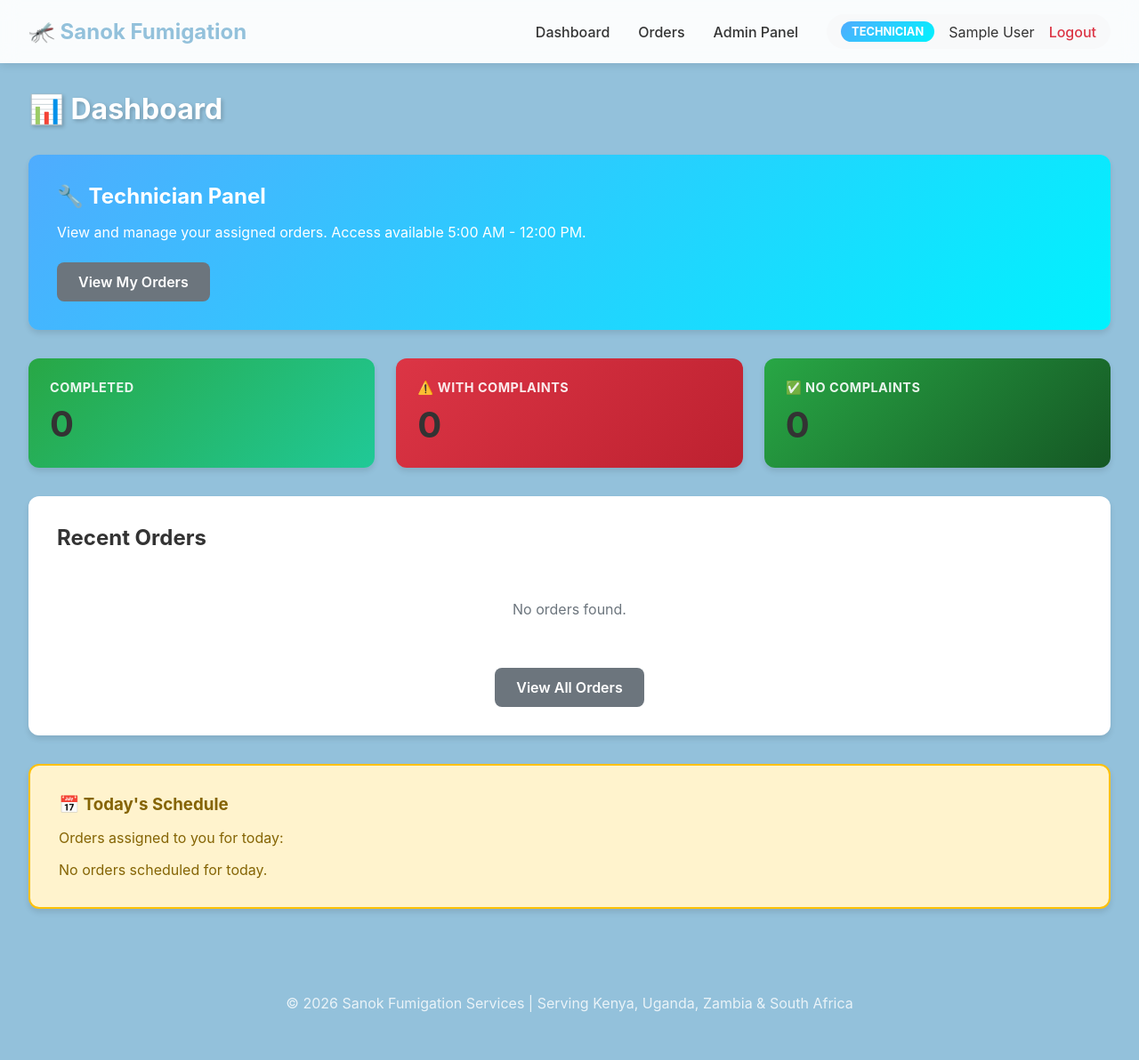
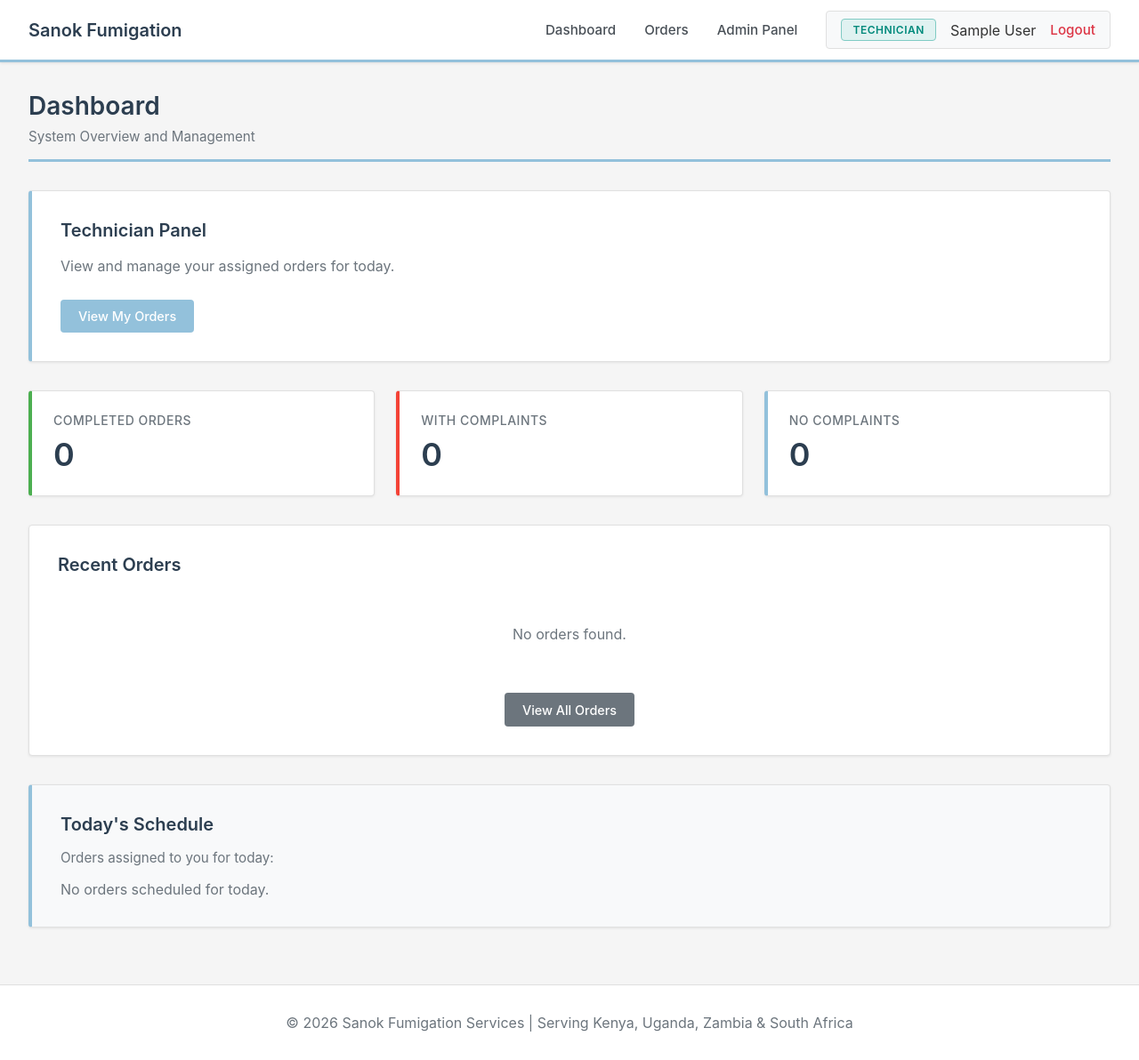
Before and after one commit to NyasimiPhilip/sanok_admin, a Django app: page /dashboard/ in a window 1280 px wide. Shown: the whole page at 89% size. Before the commit the page ends 1138 px from the top, so only its background shows below. Run offline with Django 5.2, Linux system fonts and the light colour scheme; the visitor is signed in with stand-in values (Sample User, id 1); data that the repository does not hold is empty.

Commit message:
Redesign to professional enterprise style - SAP-like design with blue color scheme, minimal emojis, clean typography

```diff
--- a/bookings/templates/base.html
+++ b/bookings/templates/base.html
@@ -13,25 +13,25 @@
 
         body {
             font-family: -apple-system, BlinkMacSystemFont, 'Segoe UI', Roboto, 'Helvetica Neue', Arial, sans-serif;
-            background: #93c1db;
+            background: #f5f5f5;
             min-height: 100vh;
             color: #333;
         }
 
         .navbar {
-            background: rgba(255, 255, 255, 0.95);
-            backdrop-filter: blur(10px);
-            padding: 1rem 2rem;
-            box-shadow: 0 2px 10px rgba(0, 0, 0, 0.1);
+            background: white;
+            padding: 0.75rem 2rem;
+            box-shadow: 0 1px 3px rgba(0, 0, 0, 0.1);
             display: flex;
             justify-content: space-between;
             align-items: center;
+            border-bottom: 3px solid #93c1db;
         }
 
         .navbar-brand {
-            font-size: 1.5rem;
-            font-weight: bold;
-            color: #93c1db;
+            font-size: 1.25rem;
+            font-weight: 600;
+            color: #2c3e50;
             text-decoration: none;
         }
 
@@ -42,10 +42,11 @@
         }
 
         .navbar-menu a {
-            color: #333;
+            color: #495057;
             text-decoration: none;
-            transition: color 0.3s;
+            transition: color 0.2s;
             font-weight: 500;
+            font-size: 0.95rem;
         }
 
         .navbar-menu a:hover {
@@ -58,30 +59,35 @@
             gap: 1rem;
             padding: 0.5rem 1rem;
             background: #f8f9fa;
-            border-radius: 20px;
+            border-radius: 4px;
+            border: 1px solid #e0e0e0;
         }
 
         .role-badge {
             padding: 0.25rem 0.75rem;
-            border-radius: 12px;
-            font-size: 0.8rem;
-            font-weight: bold;
+            border-radius: 4px;
+            font-size: 0.75rem;
+            font-weight: 600;
             text-transform: uppercase;
+            letter-spacing: 0.5px;
         }
 
         .role-super-admin {
-            background: #93c1db;
-            color: white;
+            background: #e3f2fd;
+            color: #1976d2;
+            border: 1px solid #93c1db;
         }
 
         .role-admin {
-            background: linear-gradient(135deg, #f093fb 0%, #f5576c 100%);
-            color: white;
+            background: #e8eaf6;
+            color: #5c6bc0;
+            border: 1px solid #9fa8da;
         }
 
         .role-technician {
-            background: linear-gradient(135deg, #4facfe 0%, #00f2fe 100%);
-            color: white;
+            background: #e0f2f1;
+            color: #00897b;
+            border: 1px solid #80cbc4;
         }
 
         .container {
@@ -92,21 +98,23 @@
 
         .card {
             background: white;
-            border-radius: 12px;
-            box-shadow: 0 4px 6px rgba(0, 0, 0, 0.1);
+            border-radius: 4px;
+            box-shadow: 0 1px 3px rgba(0, 0, 0, 0.08);
             padding: 2rem;
             margin-bottom: 2rem;
+            border: 1px solid #e0e0e0;
         }
 
         .btn {
-            padding: 0.75rem 1.5rem;
+            padding: 0.65rem 1.25rem;
             border: none;
-            border-radius: 8px;
-            font-weight: 600;
+            border-radius: 4px;
+            font-weight: 500;
             cursor: pointer;
-            transition: all 0.3s;
+            transition: all 0.2s;
             text-decoration: none;
             display: inline-block;
+            font-size: 0.9rem;
         }
 
         .btn-primary {
@@ -228,25 +245,27 @@
 
         .stat-card {
             background: white;
-            border-radius: 12px;
+            border-radius: 4px;
             padding: 1.5rem;
-            box-shadow: 0 4px 6px rgba(0, 0, 0, 0.1);
+            box-shadow: 0 1px 3px rgba(0, 0, 0, 0.08);
             display: flex;
             flex-direction: column;
             gap: 0.5rem;
+            border: 1px solid #e0e0e0;
         }
 
         .stat-card h3 {
-            font-size: 0.9rem;
+            font-size: 0.85rem;
             color: #6c757d;
             text-transform: uppercase;
             letter-spacing: 0.5px;
+            font-weight: 500;
         }
 
         .stat-card .value {
-            font-size: 2.5rem;
-            font-weight: bold;
-            color: #333;
+            font-size: 2.25rem;
+            font-weight: 600;
+            color: #2c3e50;
         }
 
         .form-group {
@@ -281,8 +300,10 @@
         footer {
             text-align: center;
             padding: 2rem;
-            color: rgba(255, 255, 255, 0.8);
+            color: #6c757d;
             margin-top: 4rem;
+            background: white;
+            border-top: 1px solid #e0e0e0;
         }
 
         /* ============================================
@@ -552,7 +573,7 @@
 <body>
     {% if user.is_authenticated %}
     <nav class="navbar">
-        <a href="{% url 'home' %}" class="navbar-brand">🦟 Sanok Fumigation</a>
+        <a href="{% url 'home' %}" class="navbar-brand">Sanok Fumigation</a>
         <button class="mobile-menu-toggle" onclick="toggleMobileMenu()">☰</button>
         <div class="navbar-menu" id="navbarMenu">
             <a href="{% url 'dashboard' %}">Dashboard</a>
--- a/bookings/templates/dashboard.html
+++ b/bookings/templates/dashboard.html
@@ -3,72 +3,73 @@
 {% block title %}Dashboard - Sanok Fumigation{% endblock %}
 
 {% block content %}
-<h1 style="color: white; margin-bottom: 2rem; text-shadow: 2px 2px 4px rgba(0,0,0,0.2);">
-    📊 Dashboard
-</h1>
+<div style="border-bottom: 3px solid #93c1db; padding-bottom: 1rem; margin-bottom: 2rem;">
+    <h1 style="color: #2c3e50; margin: 0; font-weight: 600; font-size: 1.75rem;">Dashboard</h1>
+    <p style="color: #6c757d; margin-top: 0.5rem; font-size: 0.95rem;">System Overview and Management</p>
+</div>
 
 {% if user.is_super_admin %}
-<div class="card" style="background: #93c1db; color: white; margin-bottom: 2rem;">
-    <h2 style="color: white; margin-bottom: 1rem;">🔑 Super Admin Panel</h2>
-    <p>You have full system access and can manage administrators and technicians.</p>
+<div class="card" style="border-left: 4px solid #93c1db; margin-bottom: 2rem;">
+    <h2 style="color: #2c3e50; margin-bottom: 1rem; font-size: 1.25rem; font-weight: 600;">Super Administrator Panel</h2>
+    <p style="color: #6c757d; line-height: 1.6;">Full system access granted. Manage administrators and technicians across all regions.</p>
     <div style="margin-top: 1.5rem; display: flex; gap: 1rem;">
-        <a href="{% url 'user_list' %}" class="btn btn-secondary">Manage Users</a>
-        <a href="{% url 'booking_create' %}" class="btn btn-success">Create New Order</a>
+        <a href="{% url 'user_list' %}" class="btn btn-primary">Manage Users</a>
+        <a href="{% url 'booking_create' %}" class="btn btn-primary">Create New Order</a>
     </div>
 </div>
 {% elif user.is_admin %}
-<div class="card" style="background: linear-gradient(135deg, #f093fb 0%, #f5576c 100%); color: white; margin-bottom: 2rem;">
-    <h2 style="color: white; margin-bottom: 1rem;">👨‍💼 Admin Panel</h2>
-    <p>You can create orders 24/7 and manage technicians in your region.</p>
+<div class="card" style="border-left: 4px solid #93c1db; margin-bottom: 2rem;">
+    <h2 style="color: #2c3e50; margin-bottom: 1rem; font-size: 1.25rem; font-weight: 600;">Administrator Panel</h2>
+    <p style="color: #6c757d; line-height: 1.6;">Create and manage orders. Assign tasks to technicians in your region.</p>
     <div style="margin-top: 1.5rem; display: flex; gap: 1rem;">
-        <a href="{% url 'user_list' %}" class="btn btn-secondary">Manage Technicians</a>
-        <a href="{% url 'booking_create' %}" class="btn btn-success">Create New Order</a>
+        <a href="{% url 'user_list' %}" class="btn btn-primary">Manage Technicians</a>
+        <a href="{% url 'booking_create' %}" class="btn btn-primary">Create New Order</a>
     </div>
 </div>
 {% else %}
-<div class="card" style="background: linear-gradient(135deg, #4facfe 0%, #00f2fe 100%); color: white; margin-bottom: 2rem;">
-    <h2 style="color: white; margin-bottom: 1rem;">🔧 Technician Panel</h2>
-    <p>View and manage your assigned orders. Access available 5:00 AM - 12:00 PM.</p>
+<div class="card" style="border-left: 4px solid #93c1db; margin-bottom: 2rem;">
+    <h2 style="color: #2c3e50; margin-bottom: 1rem; font-size: 1.25rem; font-weight: 600;">Technician Panel</h2>
+    <p style="color: #6c757d; line-height: 1.6;">View and manage your assigned orders for today.</p>
     <div style="margin-top: 1.5rem;">
-        <a href="{% url 'booking_list' %}" class="btn btn-secondary">View My Orders</a>
+        <a href="{% url 'booking_list' %}" class="btn btn-primary">View My Orders</a>
     </div>
 </div>
 {% endif %}
 
 <!-- Statistics Cards -->
 <div class="stats-grid">
-    <div class="stat-card" style="background: linear-gradient(135deg, #28a745 0%, #20c997 100%); color: white;">
-        <h3 style="color: rgba(255,255,255,0.9);">Completed</h3>
-        <div class="value">{{ stats.completed_orders }}</div>
+    <div class="stat-card" style="background: white; border: 1px solid #e0e0e0; border-left: 4px solid #4caf50;">
+        <h3 style="color: #6c757d; font-size: 0.875rem; font-weight: 500;">Completed Orders</h3>
+        <div class="value" style="color: #2c3e50;">{{ stats.completed_orders }}</div>
     </div>
 
-    <div class="stat-card" style="background: linear-gradient(135deg, #dc3545 0%, #bd2130 100%); color: white;">
-        <h3 style="color: rgba(255,255,255,0.9);">⚠️ With Complaints</h3>
-        <div class="value">{{ stats.orders_with_complaints }}</div>
+    <div class="stat-card" style="background: white; border: 1px solid #e0e0e0; border-left: 4px solid #f44336;">
+        <h3 style="color: #6c757d; font-size: 0.875rem; font-weight: 500;">With Complaints</h3>
+        <div class="value" style="color: #2c3e50;">{{ stats.orders_with_complaints }}</div>
     </div>
 
-    <div class="stat-card" style="background: linear-gradient(135deg, #28a745 0%, #155724 100%); color: white;">
-        <h3 style="color: rgba(255,255,255,0.9);">✅ No Complaints</h3>
-        <div class="value">{{ stats.orders_no_complaints }}</div>
+    <div class="stat-card" style="background: white; border: 1px solid #e0e0e0; border-left: 4px solid #93c1db;">
+        <h3 style="color: #6c757d; font-size: 0.875rem; font-weight: 500;">No Complaints</h3>
+        <div class="value" style="color: #2c3e50;">{{ stats.orders_no_complaints }}</div>
     </div>
 </div>
 
 <!-- Orders by Country -->
 {% if user.is_super_admin or user.is_admin %}
 <div class="card">
-    <h2 style="margin-bottom: 1.5rem;">Orders by Country</h2>
+    <h2 style="margin-bottom: 1.5rem; color: #2c3e50; font-size: 1.25rem; font-weight: 600;">Orders by Country</h2>
     <div style="display: grid; grid-template-columns: repeat(auto-fit, minmax(200px, 1fr)); gap: 1.5rem;">
         {% for country_stat in stats.country_stats %}
-        <div style="text-align: center; padding: 1.5rem; background: #f8f9fa; border-radius: 8px;">
-            <div style="font-size: 3rem; margin-bottom: 0.5rem;">
-                {% if country_stat.country == 'kenya' %}🇰🇪
-                {% elif country_stat.country == 'uganda' %}🇺🇬
-                {% elif country_stat.country == 'zambia' %}🇿🇲
-                {% elif country_stat.country == 'south_africa' %}🇿🇦
+        <div style="text-align: center; padding: 1.5rem; background: #f8f9fa; border: 1px solid #e0e0e0; border-radius: 4px;">
+            <div style="font-size: 2rem; font-weight: 600; margin-bottom: 0.5rem; color: #2c3e50;">{{ country_stat.count }}</div>
+            <div style="text-transform: capitalize; color: #6c757d; font-size: 0.875rem;">{{ country_stat.country|title }}</div>
+            <div style="font-size: 0.75rem; color: #93c1db; margin-top: 0.25rem;">
+                {% if country_stat.country == 'kenya' %}KE
+                {% elif country_stat.country == 'uganda' %}UG
+                {% elif country_stat.country == 'zambia' %}ZM
+                {% elif country_stat.country == 'south_africa' %}ZA
                 {% endif %}
             </div>
-            <div style="font-size: 2rem; font-weight: bold; margin-bottom: 0.5rem;">{{ country_stat.count }}</div>
-            <div style="text-transform: capitalize; color: #6c757d;">{{ country_stat.country|title }}</div>
         </div>
         {% endfor %}
     </div>
@@ -77,7 +78,7 @@
 
 <!-- Recent Orders -->
 <div class="card">
-    <h2 style="margin-bottom: 1.5rem;">Recent Orders</h2>
+    <h2 style="margin-bottom: 1.5rem; color: #2c3e50; font-size: 1.25rem; font-weight: 600;">Recent Orders</h2>
     {% if recent_orders %}
     <div class="table-wrapper">
     <table class="table">
@@ -132,15 +133,15 @@
 
 {% if user.is_technician %}
 <!-- Today's Schedule for Technicians -->
-<div class="card" style="background: #fff3cd; border: 2px solid #ffc107;">
-    <h3 style="color: #856404; margin-bottom: 1rem;">📅 Today's Schedule</h3>
-    <p style="color: #856404; margin-bottom: 1rem;">Orders assigned to you for today:</p>
+<div class="card" style="background: #f8f9fa; border-left: 4px solid #93c1db;">
+    <h3 style="color: #2c3e50; margin-bottom: 1rem; font-size: 1.25rem; font-weight: 600;">Today's Schedule</h3>
+    <p style="color: #6c757d; margin-bottom: 1rem; font-size: 0.95rem;">Orders assigned to you for today:</p>
     {% if today_orders %}
     <ul style="list-style: none; padding: 0;">
         {% for order in today_orders %}
-        <li style="padding: 0.75rem; background: white; margin-bottom: 0.5rem; border-radius: 6px; display: flex; justify-content: space-between; align-items: center;">
+        <li style="padding: 0.75rem; background: white; margin-bottom: 0.5rem; border: 1px solid #e0e0e0; border-radius: 4px; display: flex; justify-content: space-between; align-items: center;">
             <div>
-                <strong>{{ order.order_time|date:"H:i" }}</strong> - {{ order.location_address|truncatechars:50 }}
+                <strong style="color: #2c3e50;">{{ order.order_time|date:"H:i" }}</strong> - <span style="color: #495057;">{{ order.location_address|truncatechars:50 }}</span>
                 <br>
                 <small style="color: #6c757d;">{{ order.get_pest_type_display }} | {{ order.client_phone }}</small>
             </div>
@@ -149,7 +150,7 @@
         {% endfor %}
     </ul>
     {% else %}
-    <p style="color: #856404;">No orders scheduled for today.</p>
+    <p style="color: #6c757d;">No orders scheduled for today.</p>
     {% endif %}
 </div>
 {% endif %}
```
Also changed, not shown: other parts of bookings/templates/base.html (+34 -25 lines), bookings/templates/booking_list.html (+6 -3 lines), bookings/templates/user_list.html (+18 -15 lines).
